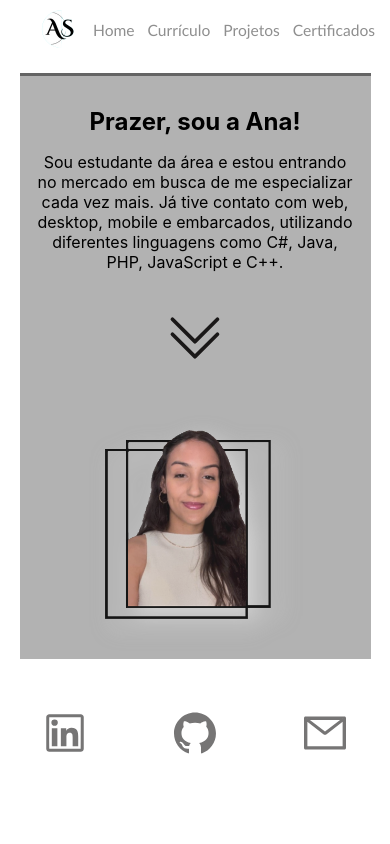
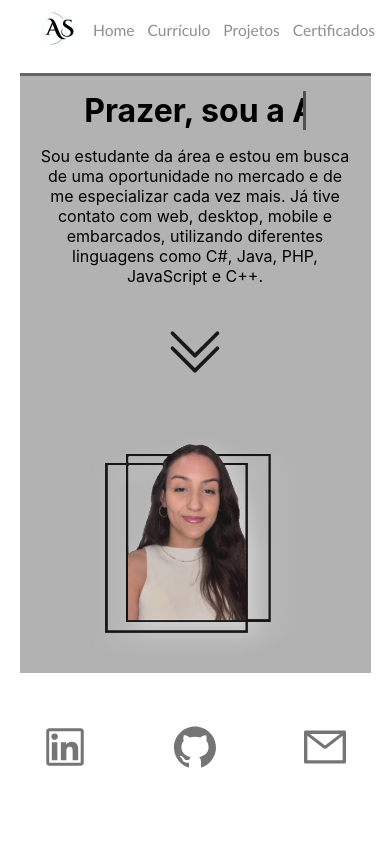
Before and after one commit to anaclaraw/portfolio-anaclaramw, a React (Create React App) app: page / in a window 390 px wide. Shown: the top 844 px of the page. Built offline with nearby package versions, Linux system fonts and the light colour scheme.

Commit message:
style: Alteracoes no titulo

```diff
--- a/src/componentes/Contato/contato.js
+++ b/src/componentes/Contato/contato.js
@@ -24,6 +24,7 @@ function Contato() {
       <form action="mailto:anaclaramelo2707@gmail.com" className={styles.form}>
         <div className={styles.input}>
           <h3>Me mande um email, <br></br> vamos trabalhar juntos!</h3>
+
         </div>
 
         <button type="submit" className={styles.button}>Enviar e-mail</button>
--- a/src/pages/Formacoes/Formacoes.js
+++ b/src/pages/Formacoes/Formacoes.js
@@ -14,7 +14,7 @@ function Formacoes() {
             <div className={styles.container}>
                 <div className={styles.textAbout}>
                     <div className={styles.div_title}>
-                        <h1>Sobre mim</h1>
+                        <h1 id='iam'>Sobre mim</h1>
                         <p className={styles.mytext}>Aqui as minhas principais formações e para completar,
                             meus pontos de destaque são  raciocinio lógico, resolução de problemas, design inteligente,
                             prazos, comunicação e dedicação.</p>
--- a/src/pages/Home/Home.js
+++ b/src/pages/Home/Home.js
@@ -30,7 +30,8 @@ function Home() {
             <div className={styles.container} >
                 <div className={styles.article}>
                     <h1>Prazer, sou a Ana!</h1>
-                    <p> Sou estudante da área e estou entrando no mercado em busca de me especializar cada vez mais.  Já tive contato com web, desktop, mobile e embarcados, utilizando diferentes linguagens como C#, Java, PHP, JavaScript e C++.</p>
+                    <p> Sou estudante da área e estou em busca de uma oportunidade no mercado e de me especializar cada vez mais.  Já tive contato com web, desktop, mobile e embarcados, utilizando diferentes linguagens como C#, Java, PHP, JavaScript e C++.</p>
+
                     <BsChevronDoubleDown />
 
                 </div>
--- a/src/styles/Sobre.module.css
+++ b/src/styles/Sobre.module.css
@@ -270,6 +270,33 @@ font-size: x-large;
   left: 20vw;
   border-radius: 50px;
 }
+.article h1 {
+  margin: auto;
+  color: #000000;
+  font-size: 40px;
+  white-space: nowrap;
+  overflow: hidden;
+  animation: typewriter 2.5s steps(13) infinite alternate, blink 800ms steps(13) infinite normal;
+  border-right: 3px solid #050505;
+}
+
+@keyframes typewriter {
+  from {
+      width: 0%;
+  }
+  to {
+      width: 90%;
+  }
+}
+@keyframes blink {
+  from {
+      border-color: #000000;
+  }
+  to {
+      border-color: transparent;
+  }
+}
+
 
 
 /* MEDIASSSSSSSS */
@@ -304,6 +331,8 @@ font-size: x-large;
     display: flex;
     flex-direction: column;
     justify-content: center;
+    width: 80px;
+
   }
   .quadrado:nth-child(n){
     background-color: aqua;
@@ -317,18 +346,22 @@ font-size: x-large;
     padding-bottom : 0px;
     margin-left: 5vw;
     padding-top: 100px;
-
-
   }
   .bloco{
     width: 70vw;
     left: 15vw;
     height: 500px;
-
-
   }
-  .divquadrados{
-    width: 80vw;
+  .article h1{
+    font-size: xx-large;
+  }
+  @keyframes typewriter {
+    from {
+        width: 0%;
+    }
+    to {
+        width: 100%;
+    }
   }
 
 
@@ -378,5 +411,12 @@ font-size: x-large;
       width: 60vw;
     }
   }
-
+  @keyframes typewriter {
+    from {
+        width: 0%;
+    }
+    to {
+        width: 100%;
+    }
+  }
 }
```
